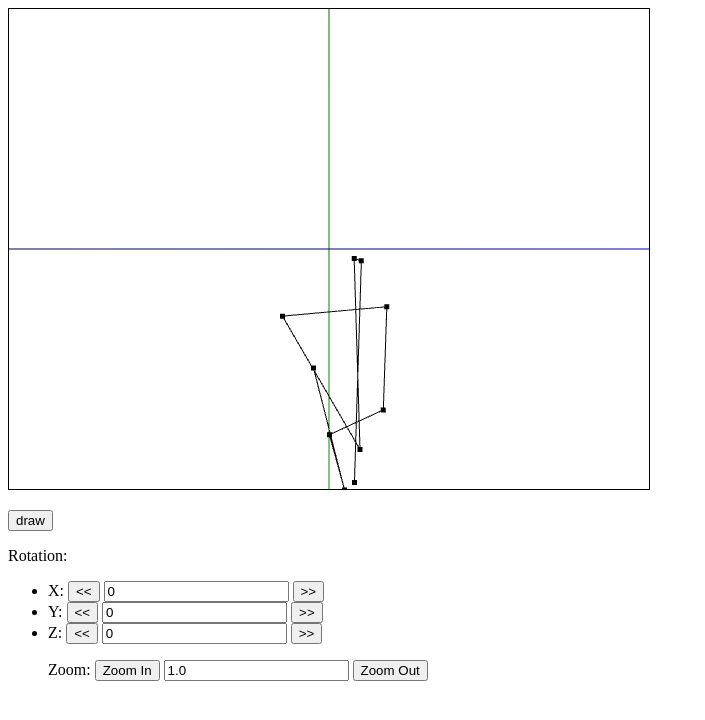
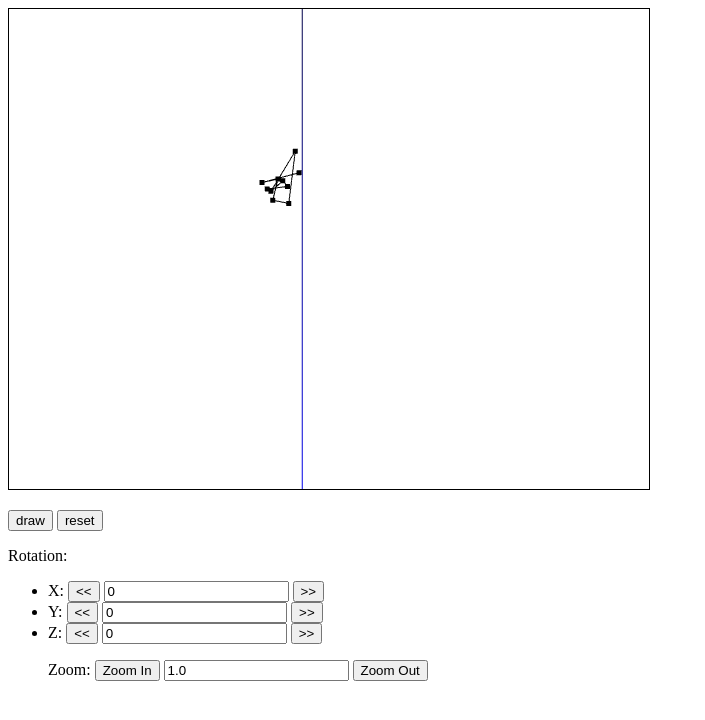
Before and after one commit to himorin/test-webgl-canvas, a plain HTML site: page index.html in a window 1280 px wide. Both pictures are taken after a click on the button "draw". Shown: the whole page, without its empty margins (0-705 px from the left). Drawn offline with Linux system fonts and the light colour scheme.

Commit message:
fixed matrix calcuation error

```diff
--- a/draw_data.js
+++ b/draw_data.js
@@ -30,6 +30,12 @@ function glprep() {
 
   // register
   document.getElementById('draw').addEventListener('click', DrawPoints);
+  document.getElementById('reset').addEventListener('click', () => {
+      document.getElementById('rot_x_value').value = 0;
+      document.getElementById('rot_y_value').value = 0;
+      document.getElementById('rot_z_value').value = 0;
+      document.getElementById('zoom_value').value = 1.0;
+    });
   document.getElementById('rot_x_cw').addEventListener('click', () => { mod_rot('x', -5); DrawPoints(); });
   document.getElementById('rot_x_ccw').addEventListener('click', () => { mod_rot('x', 5); DrawPoints(); });
   document.getElementById('rot_y_cw').addEventListener('click', () => { mod_rot('y', -5); DrawPoints(); });
@@ -106,9 +112,9 @@ function DrawPoints() {
     parseInt(document.getElementById('rot_z_value').value)
   ];
   var c_zoom = Number(document.getElementById('zoom_value').value);
-  CalcSightDir([3.0, 0.0, 0.0], [0, 0, 0], [0, 1, 0], matV);
-  CalcSightFov(100, canvas.width, canvas.height, 0.1, 1000, matP);
-//  ModelMove(matM, [1.0, 0.0, 2.0], matM);
+  CalcSightDir([5.0, 5.0, 0.0], [0, 0, 0], [0, 0, 1], matV);
+  CalcSightFov(90, canvas.width, canvas.height, 0.1, 100, matP);
+  ModelMove(matM, [1.0, 0.0, 2.0], matM);
   ModelRotateXYZ(matM, rot_angle, matM);
   ModelScale(matM, [c_zoom, c_zoom, c_zoom], matM);
   MatMul4(matP, matV, matMvp);
--- a/index.html
+++ b/index.html
@@ -32,6 +32,7 @@
   <canvas id="glCanvas" width="640" height="480"></canvas>
   <p>
     <input type="button" name="draw" id="draw" value="draw">
+    <input type="button" name="reset" id="reset" value="reset">
   </p>
   <p>Rotation:
     <ul>
--- a/matrix.js
+++ b/matrix.js
@@ -33,7 +33,7 @@ function CalcCP3(a, b, dest) {
 // div vector
 function DivVec(vec, value) {
   if (value == 0) { for (var id in vec) {vec[id] = 0.0; } }
-  else { for (var id in vec) {vec[id] / value; } }
+  else { for (var id in vec) {vec[id] /= value; } }
 }
 
 // multiply vector
@@ -43,20 +43,11 @@ function MulVec(vec, value) {
 
 // calc matrix mul
 function MatMul4(a, b, dest) {
-  dest[ 0] = a[ 0] * b[ 0] + a[ 4] * b[ 1] + a[ 8] * b[ 2] + a[12] * b[ 3];
-  dest[ 1] = a[ 1] * b[ 0] + a[ 5] * b[ 1] + a[ 9] * b[ 2] + a[13] * b[ 3];
-  dest[ 2] = a[ 2] * b[ 0] + a[ 6] * b[ 1] + a[10] * b[ 2] + a[14] * b[ 3];
-  dest[ 3] = a[ 3] * b[ 0] + a[ 7] * b[ 1] + a[11] * b[ 2] + a[15] * b[ 3];
-  dest[ 4] = a[ 0] * b[ 4] + a[ 4] * b[ 5] + a[ 8] * b[ 6] + a[12] * b[ 7];
-  dest[ 5] = a[ 1] * b[ 4] + a[ 5] * b[ 5] + a[ 9] * b[ 6] + a[13] * b[ 7];
-  dest[ 6] = a[ 2] * b[ 4] + a[ 6] * b[ 5] + a[10] * b[ 6] + a[14] * b[ 7];
-  dest[ 7] = a[ 3] * b[ 4] + a[ 7] * b[ 5] + a[11] * b[ 6] + a[15] * b[ 7];
-  dest[ 8] = a[ 0] * b[ 8] + a[ 4] * b[ 9] + a[ 8] * b[10] + a[12] * b[11];
-  dest[ 9] = a[ 1] * b[ 8] + a[ 5] * b[ 9] + a[ 9] * b[10] + a[13] * b[11];
-  dest[10] = a[ 2] * b[ 8] + a[ 6] * b[ 9] + a[10] * b[10] + a[14] * b[11];
-  dest[11] = a[ 3] * b[ 8] + a[ 7] * b[ 9] + a[11] * b[10] + a[15] * b[11];
-  dest[12] = a[ 0] * b[12] + a[ 4] * b[13] + a[ 8] * b[14] + a[12] * b[15];
-  dest[13] = a[ 1] * b[12] + a[ 5] * b[13] + a[ 9] * b[14] + a[13] * b[15];
-  dest[14] = a[ 2] * b[12] + a[ 6] * b[13] + a[10] * b[14] + a[14] * b[15];
-  dest[15] = a[ 3] * b[12] + a[ 7] * b[13] + a[11] * b[14] + a[15] * b[15];
+  var c_a = new Float32Array(16);
+  var c_b = new Float32Array(16);
+  for (i = 0; i < 16; ++i) { c_a[i] = a[i]; c_b[i] = b[i]; }
+  for (i = 0; i < 4; ++i) { for (j = 0; j < 4; ++j){
+    dest[i * 4 + j] = c_a[j] * c_b[i * 4] + c_a[j + 4] * c_b[i * 4 + 1] +
+      c_a[j + 8] * c_b[i * 4 + 2] + c_a[j + 12] * c_b[i * 4 + 3];
+  } }
 }
--- a/webgl.js
+++ b/webgl.js
@@ -60,8 +60,8 @@ function BindVBO(obj_gl, vbo, attLoc, attStride) {
 // dest shall be identical 4x4 matrix (or not modified if error)
 function CalcSightDir(cam, cent, up, dest) {
   if (cam[0] == cent[0] && cam[1] == cent[1] && cam[2] == cent[2]) {return; }
-  var x = [0, 0, 0]; var y = [0, 0, 0]; var z = [0, 0, 0]; var idx =0;
-  z[0] = cam[0] - cent[0]; z[1] = cam[1] - cent[1]; z[2] = cam[2] - cent[2];
+  var x = [0, 0, 0]; var y = [0, 0, 0]; var z = [0, 0, 0];
+  for (i = 0; i < 3; ++i) { z[i] = cam[i] - cent[i]; }
   DivVec(z, CalcEV(z));
   CalcCP3(up, z, x);
   DivVec(x, CalcEV(x));
@@ -77,7 +77,7 @@ function CalcSightDir(cam, cent, up, dest) {
 // create sight FoV matrix from degree, canvas size, near/far
 // no need to initialize dest
 function CalcSightFov(widthDegree, width, height, near, far, dest) {
-  var a = near * Math.tan(widthDegree * Math.PI / 360);
+  var a = near * Math.tan(widthDegree * Math.PI / 180.0 / 2.0);
   var b = a * width / height;
   var c = far - near;
   dest[0] = near / b; dest[1] = 0.0; dest[2] = 0.0; dest[3] = 0.0;
@@ -90,6 +90,7 @@ function CalcSightFov(widthDegree, width, height, near, far, dest) {
 
 // scale model matrix by specified vector
 function ModelScale(orig, scale, dest) {
+  // 1-to-1 from orig to dest, no need to copy as buffer
   for (i = 0; i < 3; ++i) { for (j = 0; j < 4; ++j) {
     dest[j + 3 * i] = orig[j + 3 * i] * scale[i];
   } }
@@ -100,6 +101,8 @@ function ModelScale(orig, scale, dest) {
 //   angle: angle to rotate in degree (not radian)
 //   axis: rotation axis, origin (0,0,0)
 function ModelRotate(orig, angle, axis, dest) {
+  // orig to dest with complex relation, copy first
+  var c_orig = new Float32Array(orig);
   var a_rad = angle / 180 * Math.PI;
   DivVec(axis, CalcEV(axis));
   var rot_s = Math.sin(a_rad);
@@ -120,10 +123,10 @@ function ModelRotate(orig, angle, axis, dest) {
   mat_a[7] -= axis[0] * rot_s;
   mat_a[8] += rot_c;
   for (i = 0; i < 4; ++i) { for (j = 0; j < 3; ++j) {
-    dest[i + j * 4] = orig[i] * mat_a[j * 3] + orig[i + 4] * mat_a[j * 3 + 1]
-      + orig[i + 8] * mat_a[j * 3 + 2];
+    dest[i + j * 4] = c_orig[i] * mat_a[j * 3]
+      + c_orig[i + 4] * mat_a[j * 3 + 1] + c_orig[i + 8] * mat_a[j * 3 + 2];
   } }
-  for (i = 12; i < 16; ++i) { dest[i] = orig[i]; }
+  for (i = 12; i < 16; ++i) { dest[i] = c_orig[i]; }
 }
 function ModelRotateXYZ(orig, angle, dest) {
   ModelRotate(orig, angle[0], [1.0, 0.0, 0.0], dest);
@@ -133,9 +136,11 @@ function ModelRotateXYZ(orig, angle, dest) {
 
 // move model matrix by specified vector
 function ModelMove(orig, move, dest) {
-  for (i = 0; i < 12; ++i) { dest[i] = orig[i]; }
+  // orig to dest with complex relation, copy first
+  var c_orig = new Float32Array(orig);
+  for (i = 0; i < 12; ++i) { dest[i] = c_orig[i]; }
   for (i = 0; i < 4; ++i) {
-    dest[i + 12] = orig[i] * move[0] + orig[i + 4] * move[1]
-      + orig[i + 8] * move[2] + orig[i + 12];
+    dest[i + 12] = c_orig[i] * move[0] + c_orig[i + 4] * move[1]
+      + c_orig[i + 8] * move[2] + c_orig[i + 12];
   }
 }
```
